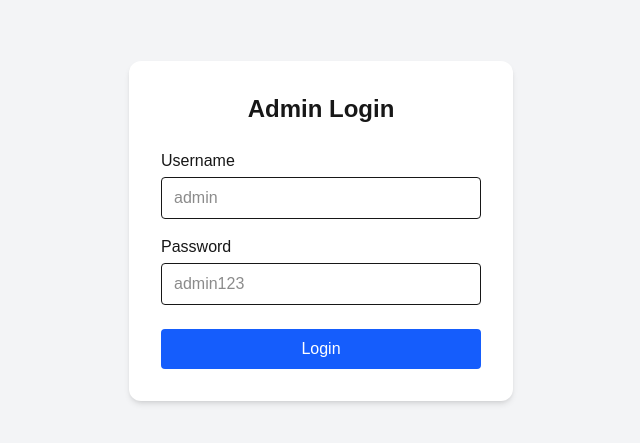
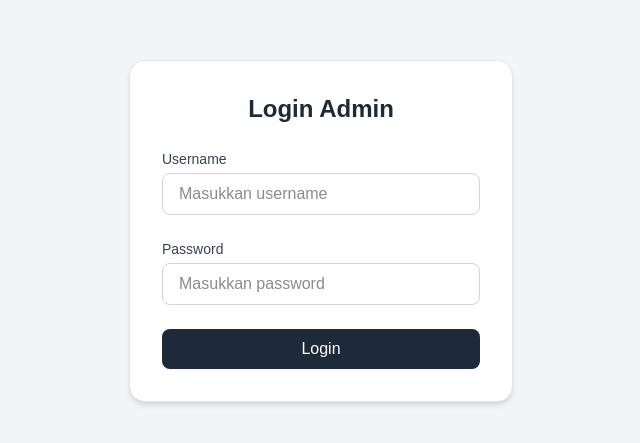
Before and after one commit to selvirahmadila/project-Bukuku, a Next.js app in the folder cms/: page /login in a window 1280 px wide. Shown: the part 169-612 px from the top of the page, without its empty margins (319-959 px from the left). Built offline with nearby package versions, Linux system fonts and the light colour scheme.

Commit message:
dehendy :  cms(admin)-modifikasi warna pada halaman login

```diff
--- a/cms/app/book/page.tsx
+++ b/cms/app/book/page.tsx
@@ -62,84 +62,74 @@ export default function BookListPage() {
   };
 
   return (
-    <div className="min-h-screen bg-gray-100 p-4">
-      {/* Header */}
-      <div className="flex justify-between items-center mb-4">
-        <h1 className="text-lg font-semibold text-gray-800">📘 Daftar Buku</h1>
+    <div className="min-h-screen bg-gray-100 p-6">
+      <div className="flex justify-between items-center mb-8">
+        <h1 className="text-2xl font-semibold text-gray-800">Daftar Buku</h1>
         <div className="flex gap-2">
           <Link href="/book/add">
-            <button className="bg-blue-600 hover:bg-blue-700 text-white px-3 py-1.5 rounded text-sm">
-              ➕ Tambah Buku
+            <button className="bg-gray-700 hover:bg-gray-800 text-white px-4 py-2 rounded-md transition">
+              Tambah Buku
             </button>
           </Link>
           <button
             onClick={handleBack}
-            className="bg-gray-200 hover:bg-gray-300 text-gray-700 px-3 py-1.5 rounded text-sm"
+            className="bg-gray-300 hover:bg-gray-400 text-gray-800 px-4 py-2 rounded-md transition"
           >
             Kembali
           </button>
           <button
             onClick={handleLogout}
-            className="bg-red-500 hover:bg-red-600 text-white px-3 py-1.5 rounded text-sm"
+            className="bg-gray-400 hover:bg-gray-500 text-white px-4 py-2 rounded-md transition"
           >
             Logout
           </button>
         </div>
       </div>
 
-      {/* Content */}
       {loading ? (
         <p className="text-center text-gray-500">Memuat data buku...</p>
       ) : books.length === 0 ? (
         <p className="text-center text-gray-500">Tidak ada buku yang tersedia.</p>
       ) : (
-        <div className="grid grid-cols-2 md:grid-cols-3 gap-[10px]">
+        <div className="grid grid-cols-1 sm:grid-cols-2 md:grid-cols-3 gap-6">
           {books.map((book) => (
             <div
               key={book.id}
-              className="bg-white border border-gray-200 rounded-md shadow-sm hover:shadow-md transition text-sm flex flex-col overflow-hidden w-full max-w-[180px]"
+              className="bg-white shadow-sm rounded-lg overflow-hidden flex flex-col hover:shadow-md transition"
             >
-              {/* Cover */}
               {book.coverimage && (
-                <div className="w-full aspect-[2/3] bg-white">
                 <img
                   src={`http://localhost:1220${encodeURI(book.coverimage)}`}
                   alt={book.judul}
-                    className="w-full h-full object-contain p-2"
+                  className="w-full h-56 object-cover"
                 />
-                </div>
               )}
-
-              {/* Info Buku */}
-              <div className="px-3 pt-1 pb-2">
-                <h2 className="text-sm font-medium text-gray-800 line-clamp-1">
-                  {book.judul}
-                </h2>
-                <p className="text-xs text-gray-600 line-clamp-1">
-                  Penulis: {book.penulis}
-                </p>
+              <div className="p-4 flex-grow">
+                <h2 className="text-lg font-semibold text-gray-800">{book.judul}</h2>
+                <p className="text-sm text-gray-600">Penulis: {book.penulis}</p>
+                <p className="text-sm text-gray-600">Kategori: {book.kategori}</p>
+                <p className="text-sm mt-2">
                   <span
-                  className={`inline-block mt-1 px-2 py-0.5 text-[10px] rounded-full ${
+                    className={`px-2 py-1 text-xs rounded-full ${
                       book.status === 'tersedia'
-                      ? 'bg-green-100 text-green-700'
-                      : 'bg-red-100 text-red-700'
+                        ? 'bg-green-100 text-green-800'
+                        : 'bg-red-100 text-red-800'
                     }`}
                   >
                     {book.status}
                   </span>
+                </p>
               </div>
-
-              {/* Tombol */}
-              <div className="border-t px-3 py-2 flex justify-between">
+              <div className="p-4 flex justify-end gap-2 border-t">
                 <button
                   onClick={() => toggleStatus(book)}
-                  className="text-[10px] bg-gray-100 hover:bg-gray-200 text-gray-800 px-2 py-1 rounded"
+                  className="bg-gray-200 hover:bg-gray-300 text-gray-800 px-3 py-1 rounded transition text-sm"
                 >
-                  Status
+                  Ubah Status
                 </button>
                 <button
                   onClick={() => handleDelete(book.id)}
-                  className="text-[10px] bg-red-100 hover:bg-red-200 text-red-700 px-2 py-1 rounded"
+                  className="bg-red-100 hover:bg-red-200 text-red-700 px-3 py-1 rounded transition text-sm"
                 >
                   Hapus
                 </button>
--- a/cms/app/login/page.tsx
+++ b/cms/app/login/page.tsx
@@ -32,41 +32,43 @@ export default function AdminLoginPage() {
     <div className="min-h-screen flex items-center justify-center bg-gray-100 px-4">
       <form
         onSubmit={handleLogin}
-        className="bg-white p-8 rounded-xl shadow-md w-full max-w-sm"
+        className="bg-white border border-gray-200 p-8 rounded-2xl shadow-md w-full max-w-sm space-y-6"
       >
-        <h1 className="text-2xl font-bold mb-6 text-center">Admin Login</h1>
+        <h1 className="text-2xl font-semibold text-center text-gray-800">
+          Login Admin
+        </h1>
 
         {errorMsg && (
-          <p className="mb-4 text-red-600 text-center">{errorMsg}</p>
+          <p className="text-center text-sm text-red-600">{errorMsg}</p>
         )}
 
-        <div className="mb-4">
-          <label className="block mb-1">Username</label>
+        <div>
+          <label className="block text-sm text-gray-700 mb-1">Username</label>
           <input
             type="text"
-            className="w-full border px-3 py-2 rounded"
+            placeholder="Masukkan username"
             value={username}
             onChange={(e) => setUsername(e.target.value)}
-            placeholder="admin"
+            className="w-full px-4 py-2 border border-gray-300 rounded-lg focus:outline-none focus:ring-2 focus:ring-gray-400"
             required
           />
         </div>
 
-        <div className="mb-6">
-          <label className="block mb-1">Password</label>
+        <div>
+          <label className="block text-sm text-gray-700 mb-1">Password</label>
           <input
             type="password"
-            className="w-full border px-3 py-2 rounded"
+            placeholder="Masukkan password"
             value={password}
             onChange={(e) => setPassword(e.target.value)}
-            placeholder="admin123"
+            className="w-full px-4 py-2 border border-gray-300 rounded-lg focus:outline-none focus:ring-2 focus:ring-gray-400"
             required
           />
         </div>
 
         <button
           type="submit"
-          className="w-full bg-blue-600 text-white py-2 rounded hover:bg-blue-700"
+          className="w-full bg-gray-800 text-white py-2 rounded-lg hover:bg-gray-700 transition"
         >
           Login
         </button>
```
Lines whose indentation alone changed are shown as unchanged.
